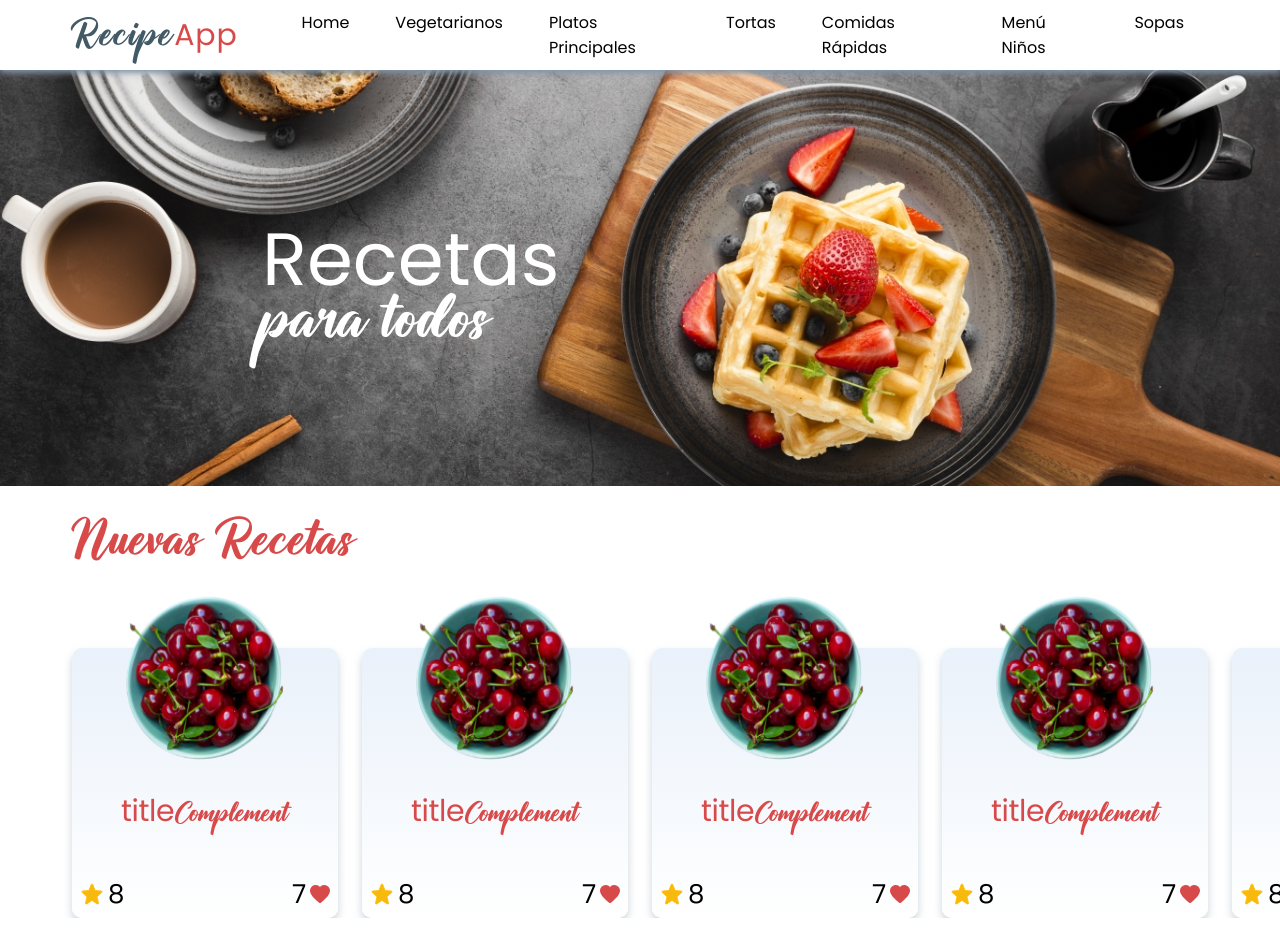
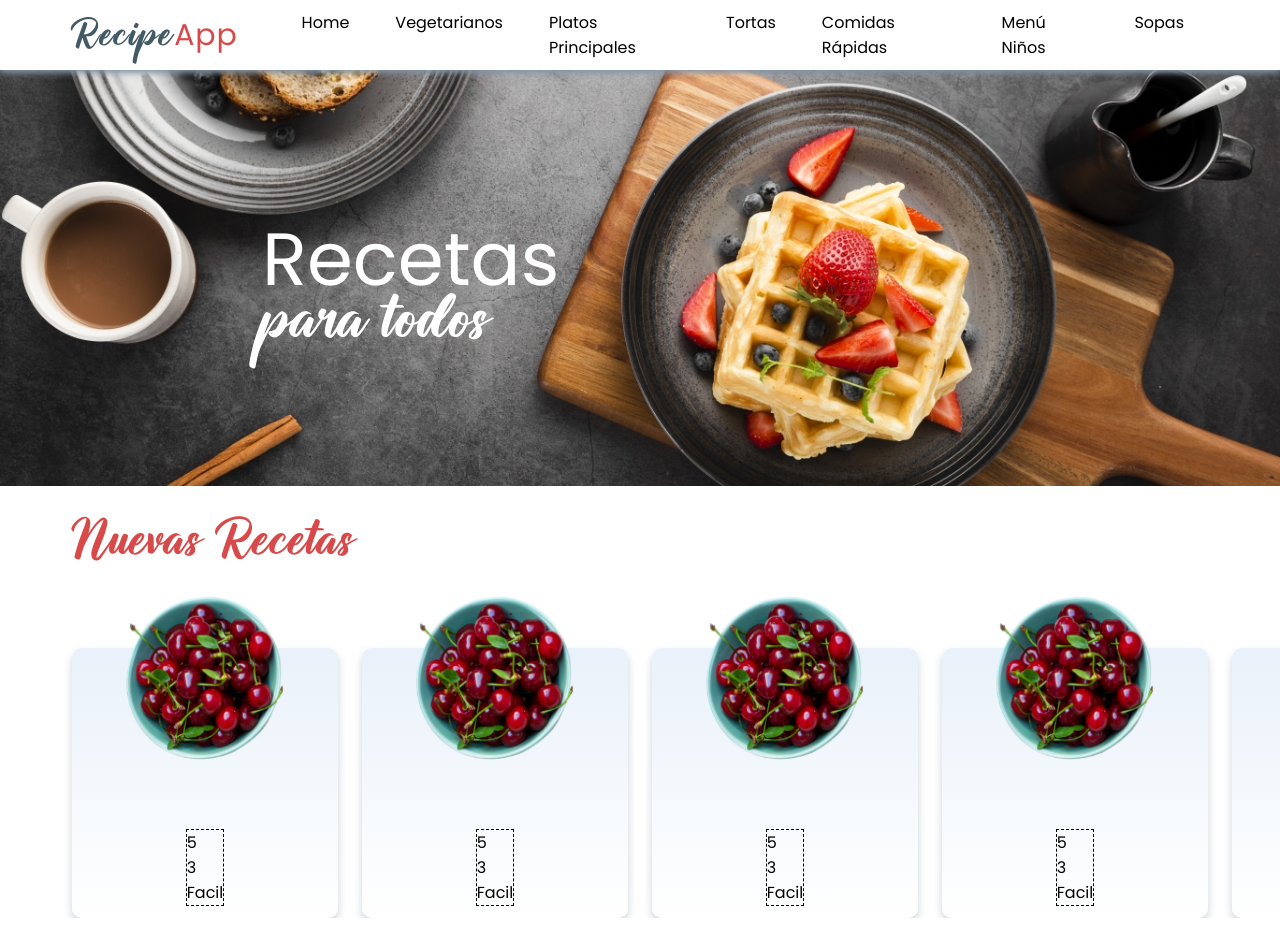
Before and after one commit to Eibeel/recipeapp, a React (Create React App) app: page / in a window 1280 px wide. Shown: the top 952 px of the page. Built offline with nearby package versions, Linux system fonts and the light colour scheme.

Commit message:
create/RecipeCardDetails component

```diff
--- a/src/recipeApp/components/RecipeCard.tsx
+++ b/src/recipeApp/components/RecipeCard.tsx
@@ -26,11 +26,11 @@ export const RecipeCard = ({ altRecipe, altLikes, altHealth, imgRecipe, imgLikes
                     <span>{title}</span>
                     <span className="title_complement">{titleComplement}</span>
                 </div>
-                {/* <div className="recipe_info">
+                <div className="recipe_info">
                     <span>{servings}</span>
                     <span>{time}</span>
                     <span>Facil</span>
-                </div> */}
+                </div>
                 <div className="recipe_rating">
                     <div className="recipe_rating__icons">
                         <img src={imgLikes} alt={altLikes} />
--- a/src/scss/components/_recipeCard.scss
+++ b/src/scss/components/_recipeCard.scss
@@ -62,6 +62,12 @@
     column-gap: 4px;
 }
 
+.recipe_info {
+    display: flex;
+    flex-direction: column;
+    border: dashed 1px;
+}
+
 @media (min-width: 768px) {
     .cardsRecipes {
         width: 100vw;
@@ -99,3 +105,10 @@
         width: 100%;
     }
 }
+
+@media (min-width: 1280px) {
+    .recipe_rating,
+    .recipe_title {
+        display: none;
+    }
+}
```
Also changed, not shown: src/recipeApp/components/RecipeCardDetails.tsx (added, +13 -0 lines).
